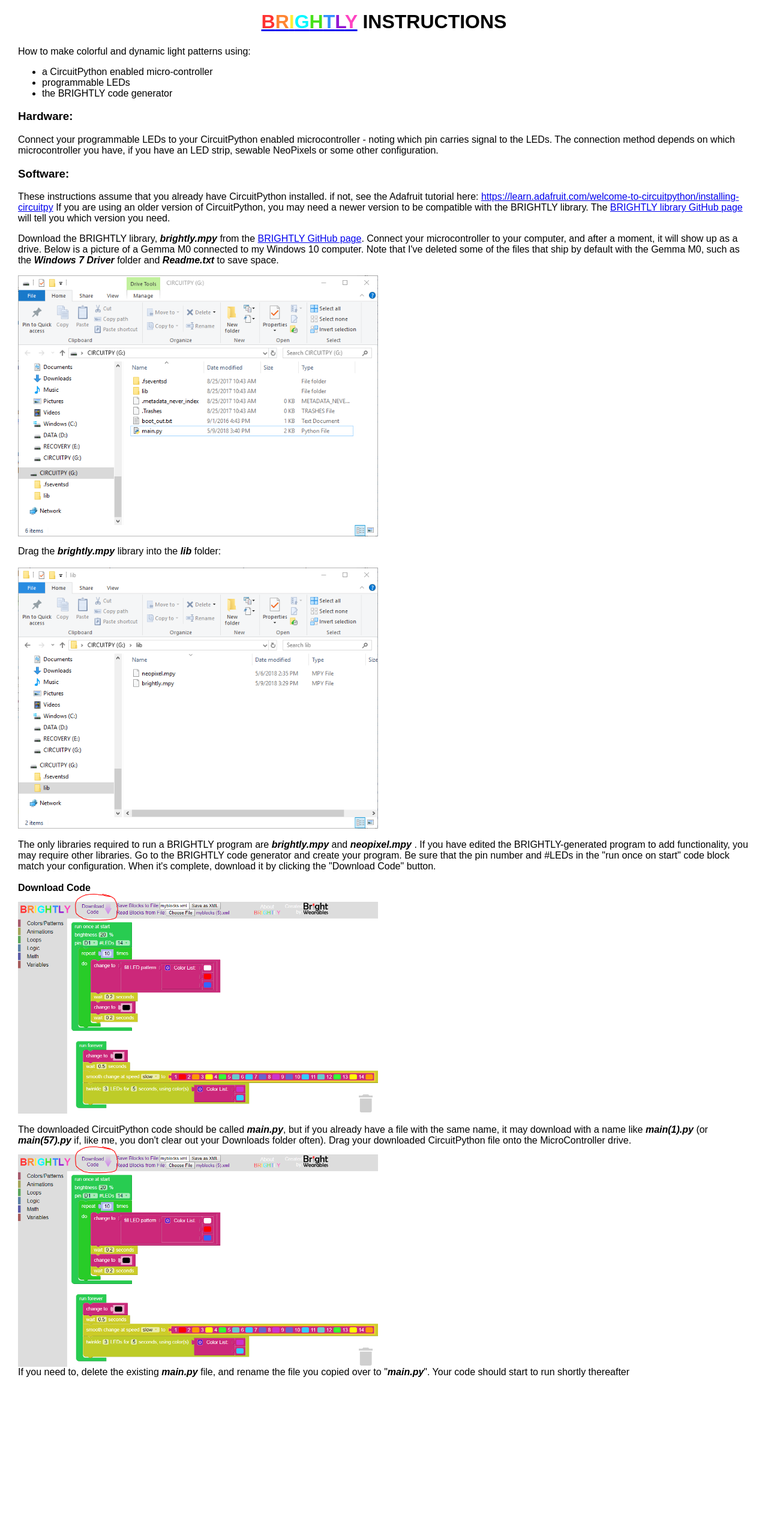
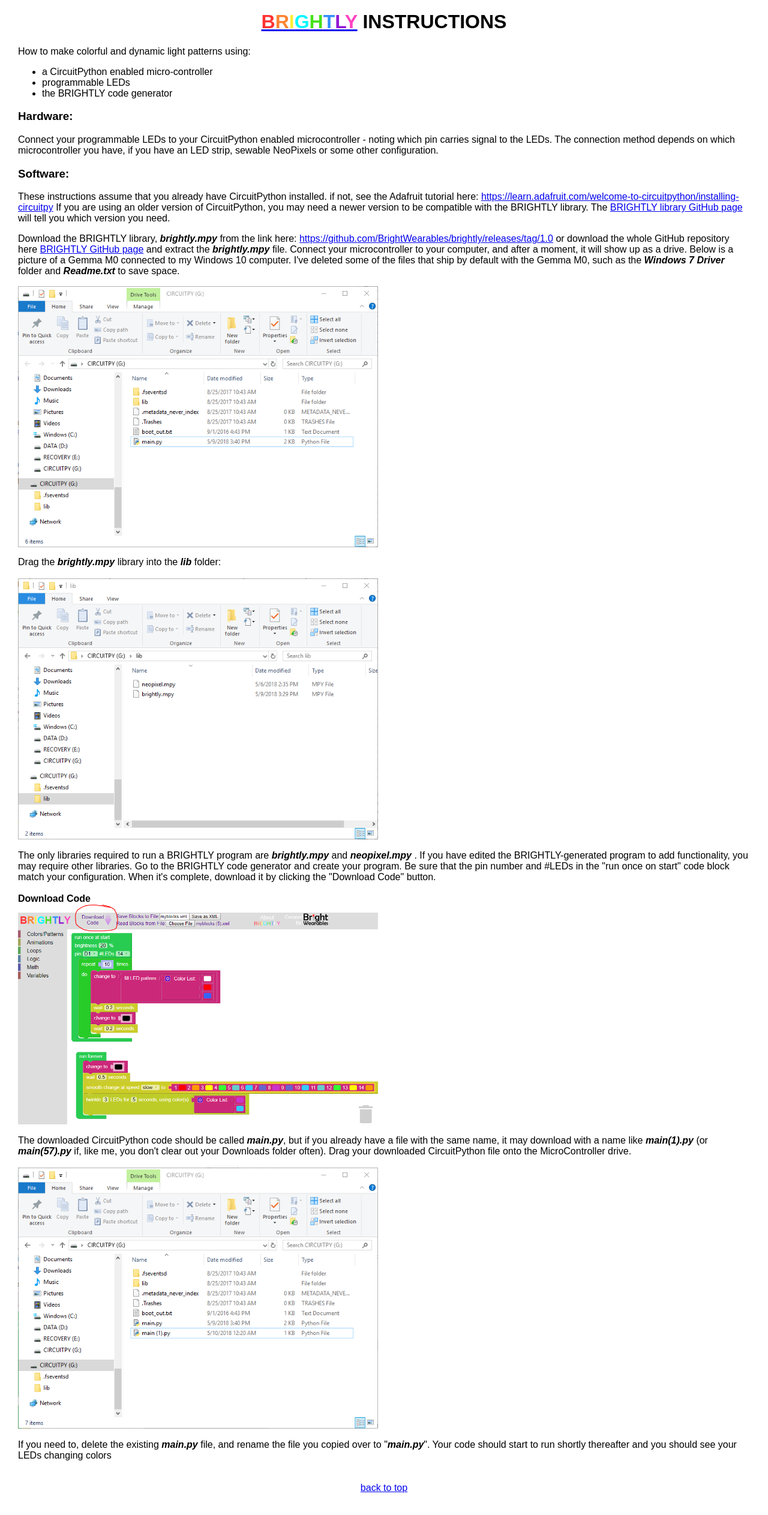
Before and after one commit to BrightWearables/blockly-brightly, a plain HTML site: page instructions.html in a window 1280 px wide. Shown: the part 74-2599 px from the top of the page at 60% size. Before the commit the page ends 2370 px from the top, so only its background shows below. Drawn offline with Linux system fonts and the light colour scheme.

Commit message:
typo fixes

```diff
--- a/instructions.html
+++ b/instructions.html
@@ -47,7 +47,8 @@
   </style>
   </head>
   <body>
-    <div id="container" class="parent"> <a href="../index.html">
+  <a name="back_to_top"></a>
+    <div id="container" class="parent"> <a href="../Home.html">
         <div id="header_div">
           <svg xmlns="http://www.w3.org/2000/svg" viewBox="0 0 599.99998
             80.706224" height="50.71"><g
@@ -103,11 +104,11 @@
           need.<br>
         </these></p>
       <p>Download the BRIGHTLY library, <i><b>brightly.mpy</b></i>
-        from the <a href="https://github.com/BrightWearables/brightly">BRIGHTLY
-          GitHub page</a>. Connect your microcontroller to your
+        from the link here: <a href="https://github.com/BrightWearables/brightly/releases/tag/1.0">https://github.com/BrightWearables/brightly/releases/tag/1.0</a> or download the whole GitHub repository here <a href="https://github.com/BrightWearables/brightly">BRIGHTLY
+          GitHub page</a> and extract the <i><b>brightly.mpy</b></i> file. Connect your microcontroller to your
         computer, and after a moment, it will show up as a drive. Below
         is a picture of a Gemma M0 connected to my Windows 10 computer.
-        Note that I've deleted some of the files that ship by default
+        I've deleted some of the files that ship by default
         with the Gemma M0, such as the <i><b>Windows 7 Driver</b></i> folder
         and <i><b>Readme.txt</b></i> to save space.<br>
       </p><img src="images/InstructionsImg1.png" alt="CircuitPython Drive" width="600" <br>
@@ -134,10 +135,14 @@
                 like <i><b>main(1).py</b></i> (or <i><b>main(57).py</b></i> if, like
                 me, you don't clear out your Downloads folder often).
                 Drag your downloaded CircuitPython file onto the
-                MicroController drive.<br>
-                <img src="images/InstructionsImg3.png" alt="Copy code to CircuitPython drive" width="600">
+                MicroController drive.<br><br>
+                <img src="images/InstructionsImg4.png" alt="Copy code Drive" width="600">
               <br>
-              If you need to, delete the existing <i><b>main.py</b></i> file, and rename the file you copied over to "<i><b>main.py</b></i>". Your code should start to run shortly thereafter</div>
+			  <br>
+              If you need to, delete the existing <i><b>main.py</b></i> file, and rename the file you copied over to "<i><b>main.py</b></i>". Your code should start to run shortly thereafter and you should see your LEDs changing colors</div>
+			  <br><br>
+			  <a href="#back_to_top">back to top</a>
+			  <BR><BR><BR>
                 </div>
     </div>
   </body>
```
Also changed, not shown: faq.html (+1 -1 lines), index.html (+2 -2 lines), images/BWLEDsOnlyTransparent.png, images/BWLogoTransparent.png (deleted).
